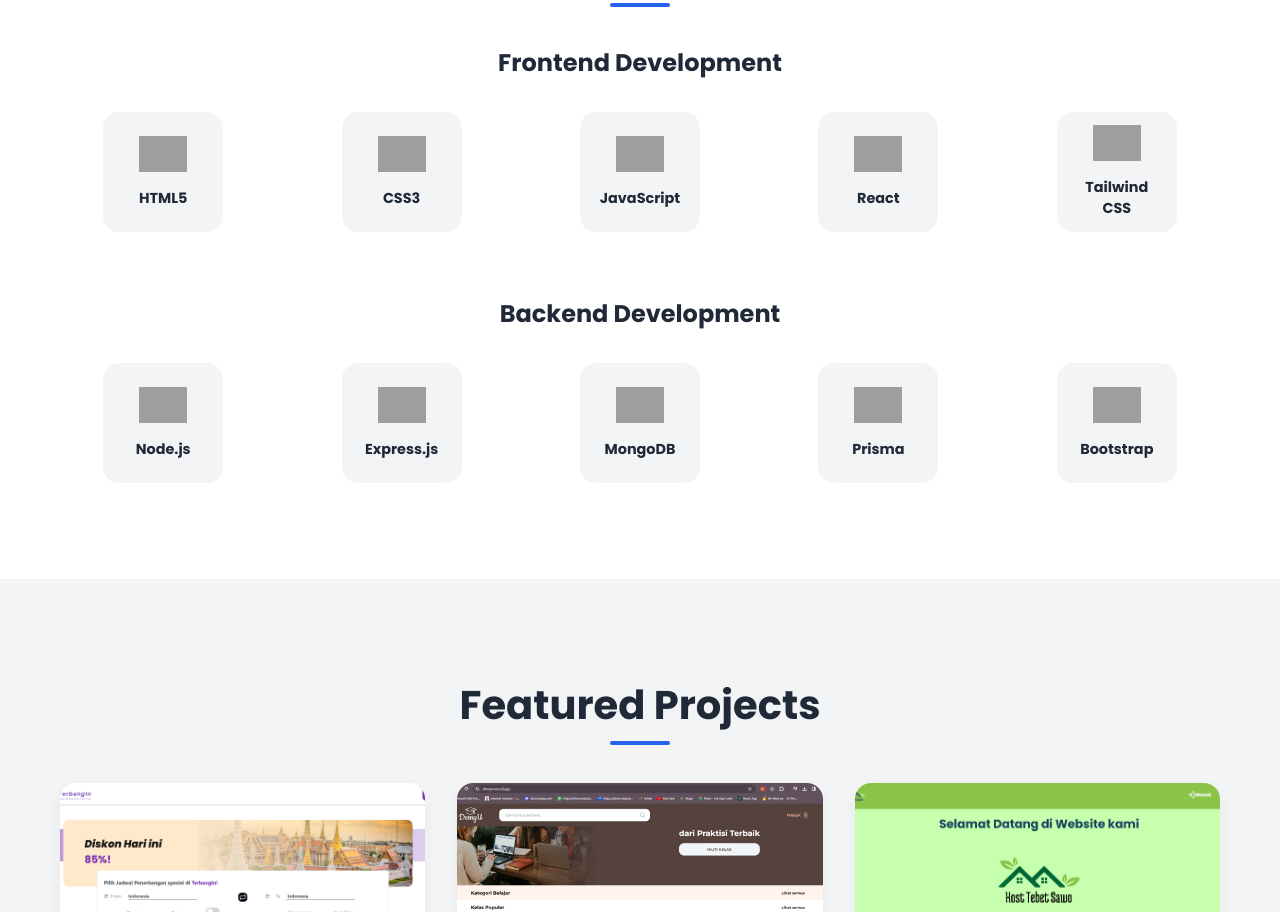
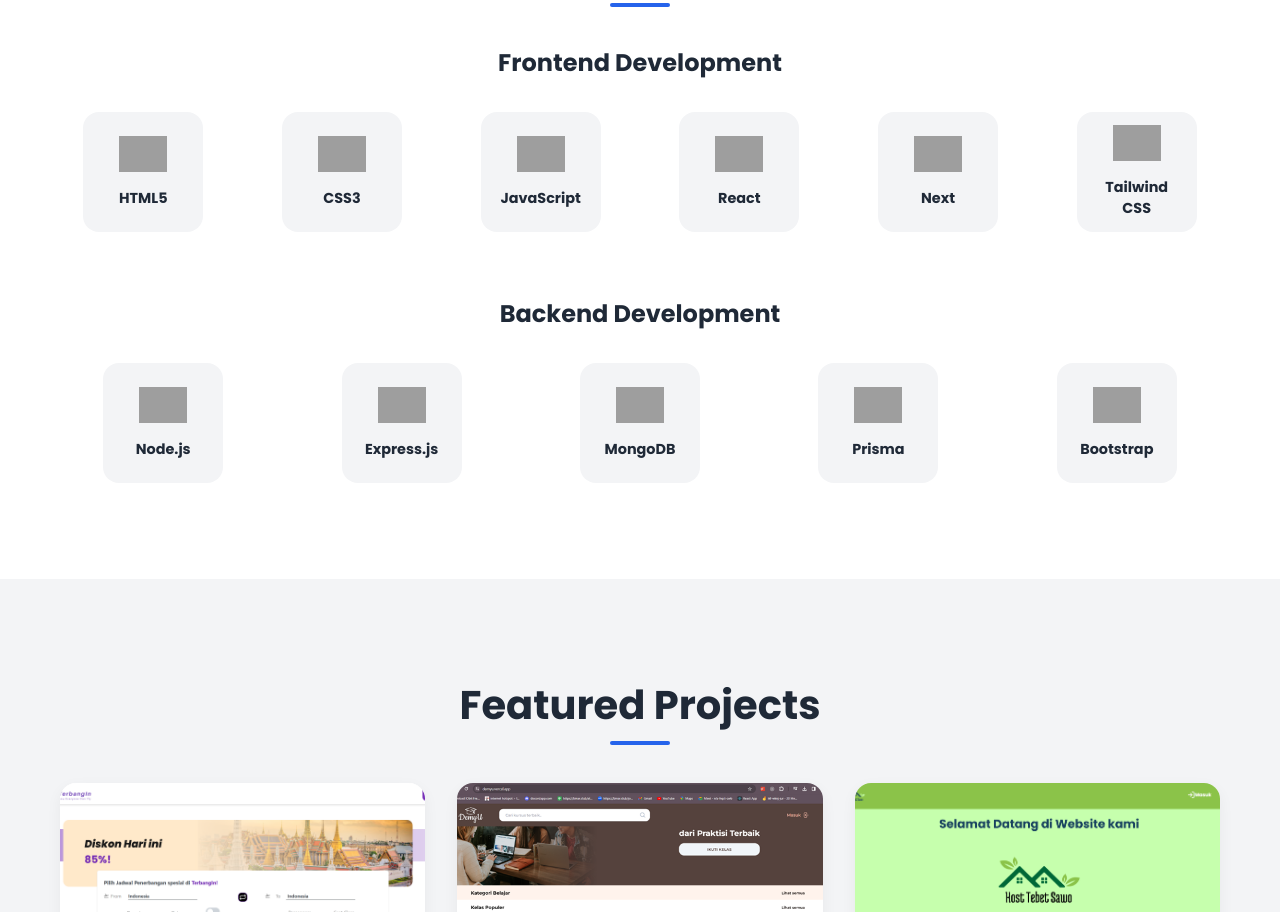
Before and after one commit to raflimardhian/web-portofolio, a plain HTML site: page index.html in a window 1280 px wide. Shown: the part 1444-2356 px from the top of the page. Drawn offline with Linux system fonts and the light colour scheme; grey boxes are pictures that could not be loaded.

Commit message:
add new skill

```diff
--- a/index.html
+++ b/index.html
@@ -100,6 +100,10 @@
                         <div class="skill-card">
                             <img src="https://cdn.jsdelivr.net/gh/devicons/devicon/icons/react/react-original.svg" alt="React">
                             <h4>React</h4>
+                        </div>
+                        <div class="skill-card">
+                            <img src="https://cdn.jsdelivr.net/gh/devicons/devicon@latest/icons/nextjs/nextjs-original.svg" />
+                            <h4>Next</h4>
                         </div>
                         <div class="skill-card">
                             <img src="https://cdn.jsdelivr.net/gh/devicons/devicon/icons/tailwindcss/tailwindcss-original.svg" alt="Tailwind">
```
